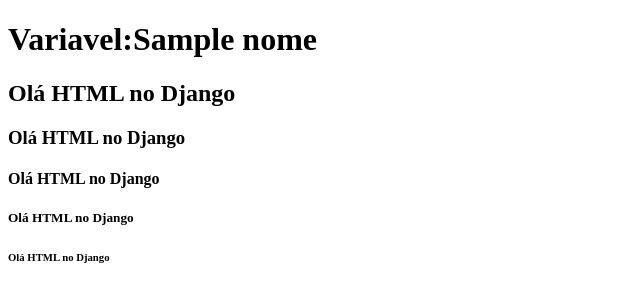
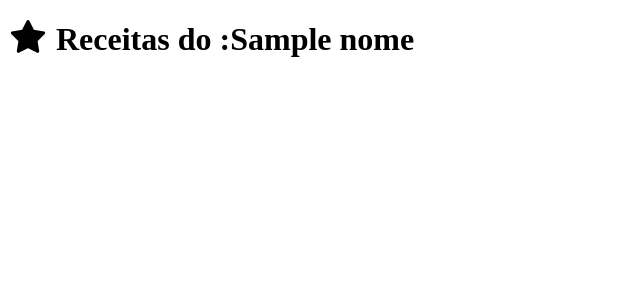
Before and after one commit to Juan000101/SenaiDJpython, a Python web app: template receitas/templates/home.html in a window 1280 px wide. Shown: the top 302 px of the page, without its empty margins (0-640 px from the left). Run offline with Jinja, Linux system fonts and the light colour scheme; the template is opened without the code that fills it: most values are stand-ins (such as "Sample title", 1, 10 or a date in 2020); some libraries are stand-ins or nearby versions.

Commit message:
inicialização com HTML

```diff
--- a/receitas/templates/home.html
+++ b/receitas/templates/home.html
@@ -5,16 +5,21 @@
     <meta charset="UTF-8">
     <meta name="viewport" content="width=device-width, initial-scale=1.0">
     <title>Senai HTML</title>
+
+    <link rel="stylesheet" href="https://cdnjs.cloudflare.com/ajax/libs/font-awesome/7.0.1/css/solid.min.css" integrity="sha512-EHa6vH03/Ty92WahM0/tet1Qicl76zihDCkBnFhN3kFGQkC+mc86d7V+6y2ypiLbk3h0beZAGdUpzfMcb06cMg==" crossorigin="anonymous" referrerpolicy="no-referrer" />
+
+    <link rel="stylesheet" href="https://cdnjs.cloudflare.com/ajax/libs/font-awesome/7.0.1/css/fontawesome.min.css" integrity="sha512-M5Kq4YVQrjg5c2wsZSn27Dkfm/2ALfxmun0vUE3mPiJyK53hQBHYCVAtvMYEC7ZXmYLg8DVG4tF8gD27WmDbsg==" crossorigin="anonymous" referrerpolicy="no-referrer" />
+
+    <link rel="stylesheet" href="https://cdnjs.cloudflare.com/ajax/libs/font-awesome/7.0.1/css/brands.min.css" integrity="sha512-WxpJXPm/Is1a/dzEdhdaoajpgizHQimaLGL/QqUIAjIihlQqlPQb1V9vkGs9+VzXD7rgI6O+UsSKl4u5K36Ydw==" crossorigin="anonymous" referrerpolicy="no-referrer" />
+
 </head>
 
 <body>
-    <h1> Variavel:{{ nome }}</h1>
-    <h2> Olá HTML no Django </h2>
-    <h3> Olá HTML no Django </h3>
-    <h4> Olá HTML no Django </h4>
-    <h5> Olá HTML no Django </h5>
-    <h6> Olá HTML no Django </h6>
-</body>
+    <h1 >
+        <i class="fa-solid fa-star"> </i>
+        Receitas do :{{ nome }}
+    </h1>
+
 
 </body>
 </html>
--- a/receitas/urls.py
+++ b/receitas/urls.py
@@ -1,8 +1,6 @@
 from django.urls import path
-from .views import home, sobre, receita
+from .views import home
 
 urlpatterns = [
     path("", home),
-    path("sebre/", sobre),
-    path("receitas/", receita),
 ]
```
Also changed, not shown: receitas/views.py (+4 -11 lines).
